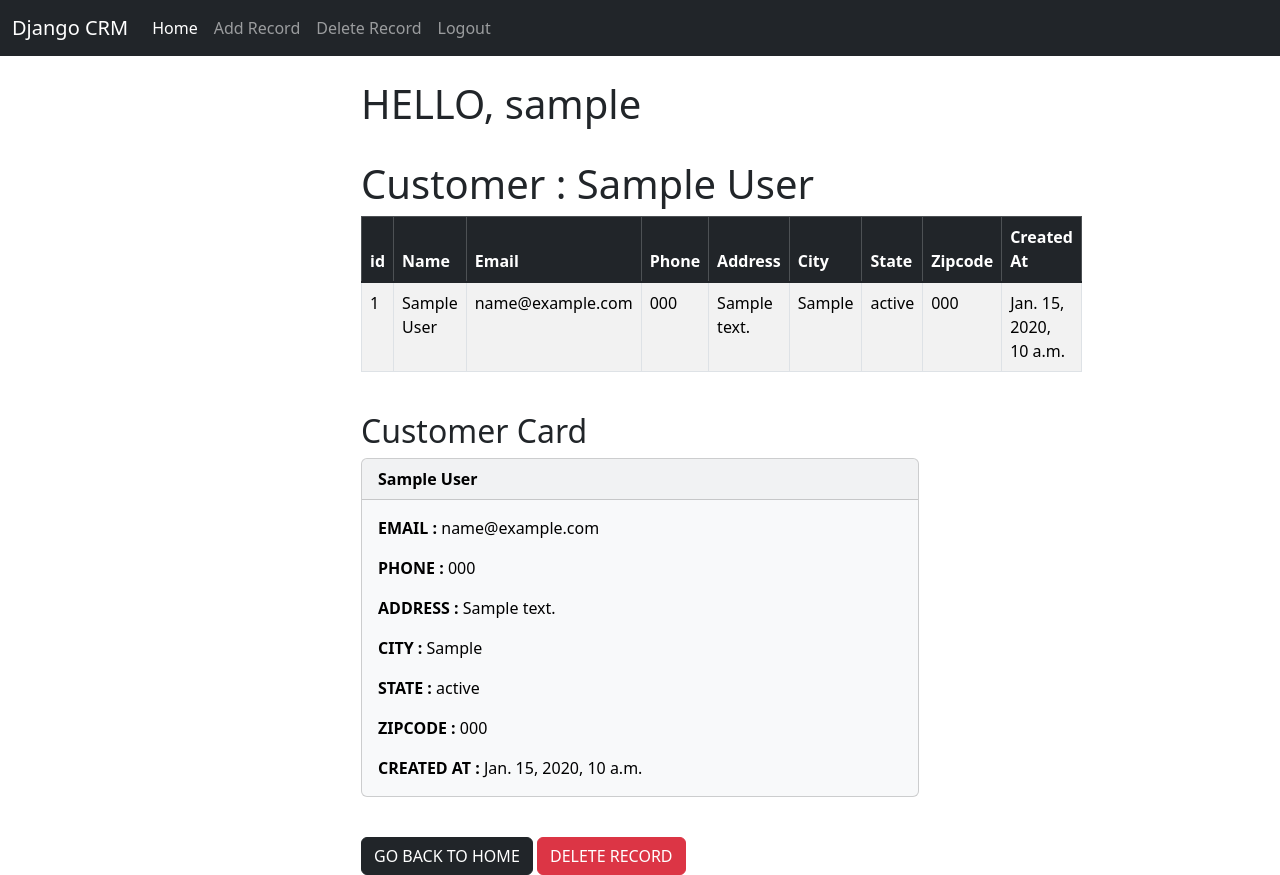
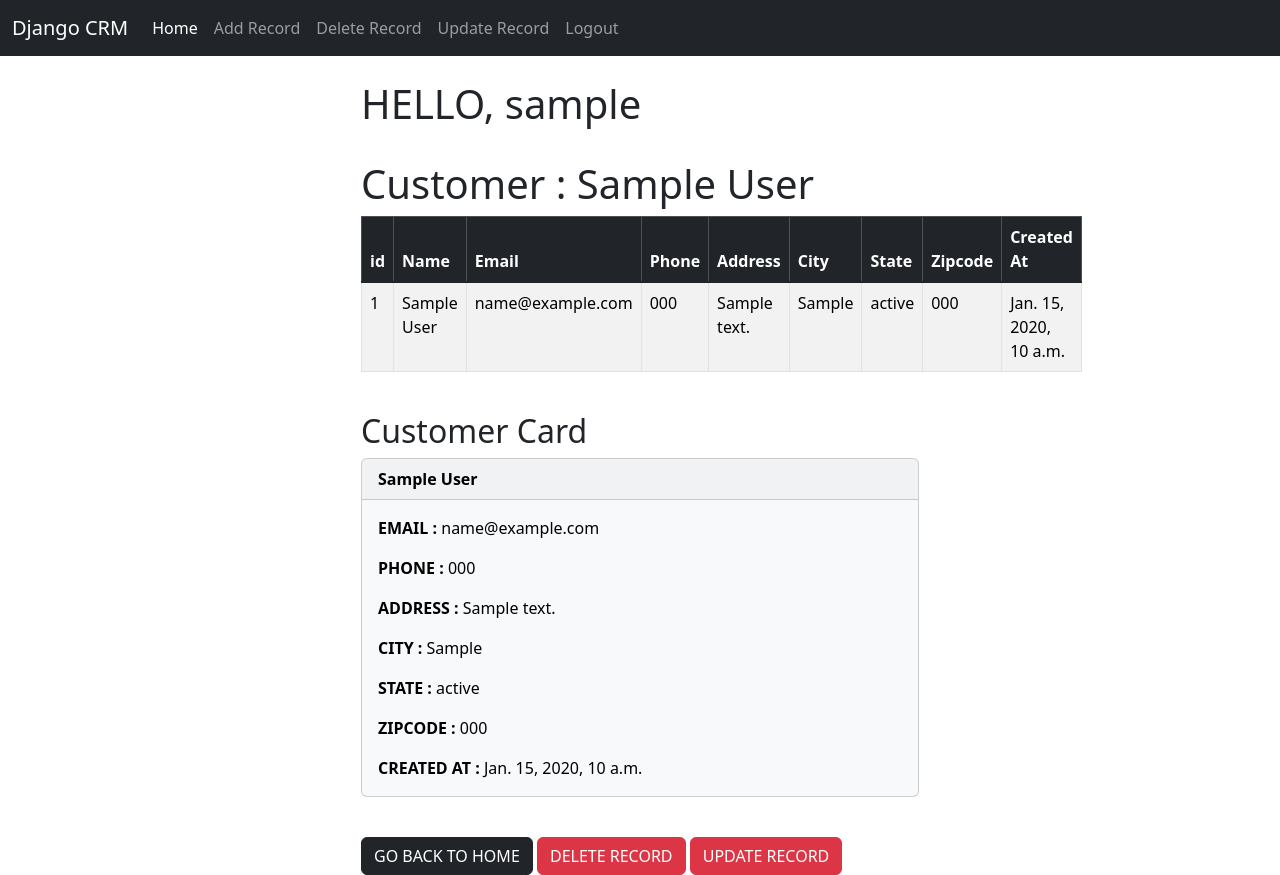
Before and after one commit to DjRxxstr/django-crm-project, a Django app: page /record/1 in a window 1280 px wide. Run offline with Django 4.2, Linux system fonts and the light colour scheme; a user stored in the database is signed in; tables that the repository leaves empty hold one stand-in row (values such as "Sample post").

Commit message:
Added update.html to update customer records

```diff
--- a/src/dcrm/website/templates/navbar.html
+++ b/src/dcrm/website/templates/navbar.html
@@ -31,6 +31,12 @@
             </li>
 
             <li class="nav-item">
+              <a class="nav-link" href="{% url 'home-page-view' %}">
+                Update Record
+              </a>
+            </li>
+
+            <li class="nav-item">
                 <a class="nav-link" href="{% url 'logout-user' %}">
                     Logout
                 </a>
--- a/src/dcrm/website/templates/record.html
+++ b/src/dcrm/website/templates/record.html
@@ -97,6 +97,12 @@
             DELETE RECORD
     </button>
 
+    <button type="button"
+           class="btn btn-danger"
+           onclick="window.location=`{% url 'update_record' customer_record.id %}`">
+            UPDATE RECORD
+    </button>
+
 </div>
 
 {% endblock %}
--- a/src/dcrm/website/urls.py
+++ b/src/dcrm/website/urls.py
@@ -6,7 +6,8 @@ from .views import (
     register_user,
     customer_record,
     delete_record,
-    add_record
+    add_record,
+    update_record
     );
 
 urlpatterns = [
@@ -16,5 +17,6 @@ urlpatterns = [
     path('register/', register_user, name = 'register-user'),
     path('record/<int:id>', customer_record, name = 'customer_record'),
     path('record/<int:id>/delete', delete_record, name = 'delete_record'),
-    path('add/', add_record, name = 'add_record')
+    path('add/', add_record, name = 'add_record'),
+    path('record/<int:id>/update', update_record, name = 'update_record')
 ]
--- a/src/dcrm/website/views.py
+++ b/src/dcrm/website/views.py
@@ -136,3 +136,26 @@ def add_record(request):
     else:
         messages.success(request, "You must be logged in to delete records")
         return redirect('home-page-view')
+
+def update_record(request, id):
+    if request.user.is_authenticated:
+        record = Record.objects.get(id = id)
+
+        form = CustomerRecordForm(request.POST or None, instance = record)
+
+        if form.is_valid():
+            form.save()
+            print(form.cleaned_data)
+            messages.success(request, "You have Successfully updated a Record!")
+            return redirect('home-page-view')
+
+        context = {
+            'id' : id,
+            'form' : form
+        }
+
+        return render(request, 'update.html', context)
+
+    else:
+        messages.success(request, "You must be logged in to update records")
+        return redirect('home-page-view')
```
Also changed, not shown: src/dcrm/website/templates/update.html (added, +20 -0 lines).
